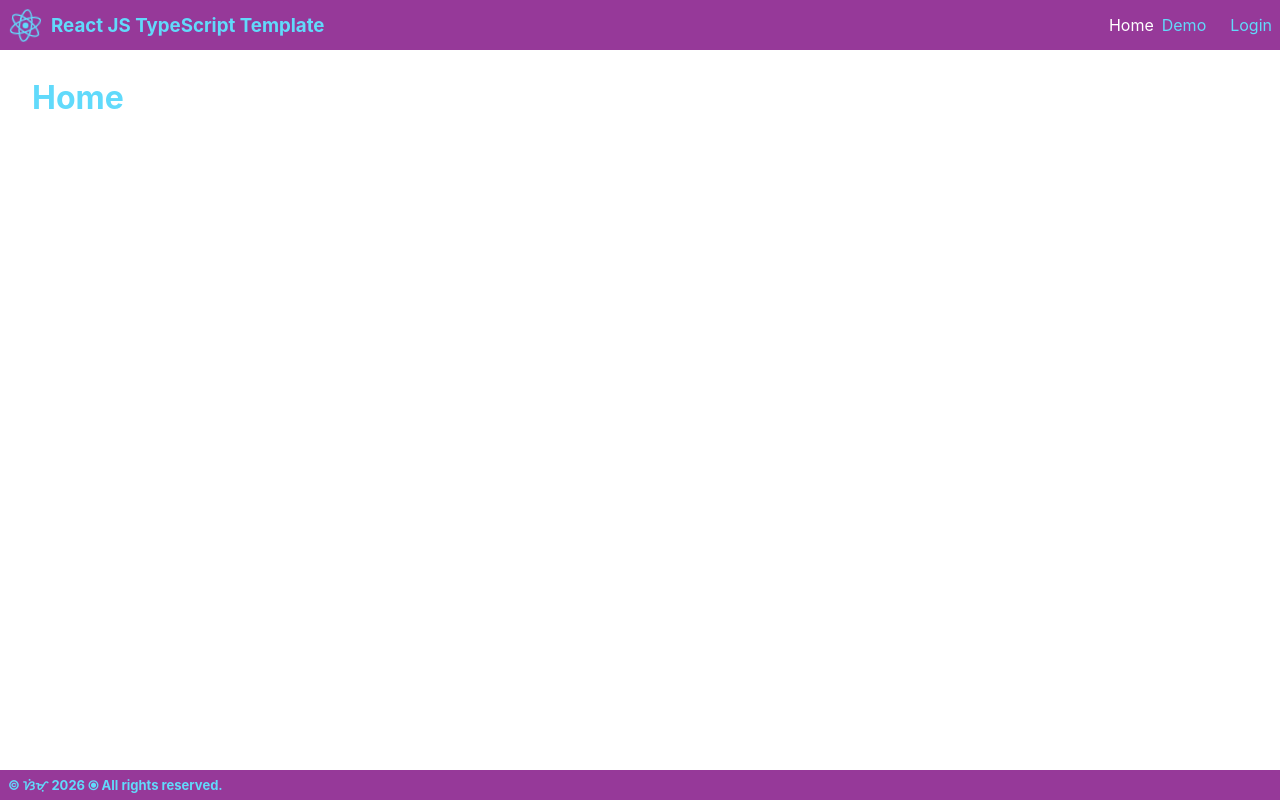
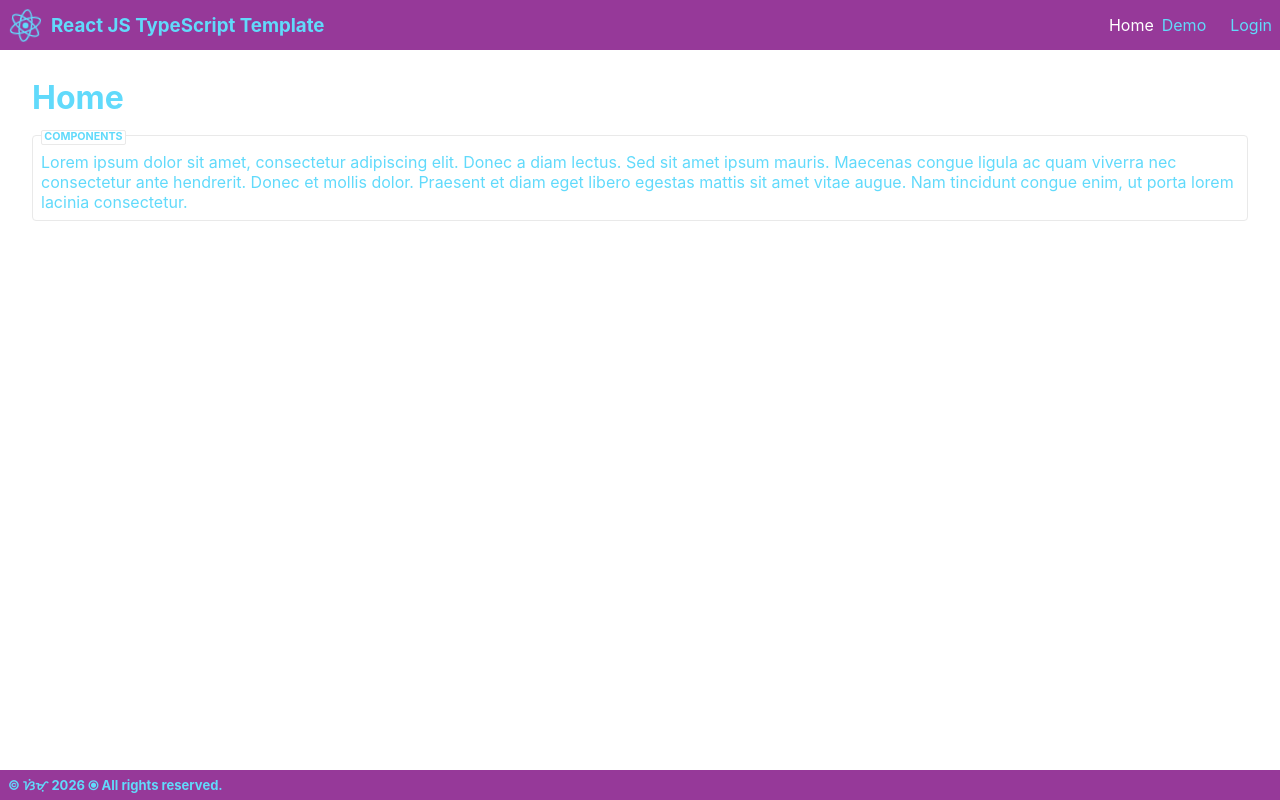
Before and after one commit to jaosimt/ts-app-template, a React (Create React App) app: page / in a window 1280 px wide. Built offline with nearby package versions, Linux system fonts and the light colour scheme.

Commit message:
cleanups

```diff
--- a/src/components/pages/demo/index.tsx
+++ b/src/components/pages/demo/index.tsx
@@ -23,11 +23,11 @@ export const Demo = () => {
     const [showPortal, setShowPortal] = useState(false);
     const [ctr, setCtr] = React.useState(0);
     const [paletteProps, setPaletteProps] = useState({
-        red: 0, //170,
-        green: 0, //160,
+        red: 150, //0, //170,
+        green: 200, //0, //160,
         blue: 255, //255,
         size: 42, //14,
-        stepShift: 7 //26
+        stepShift: 21 //7 //26
     });
     const [palette, setPalette] = useState<any>(generateAnalogousPalette({
         r: paletteProps.red,
@@ -57,7 +57,7 @@ export const Demo = () => {
         }, paletteProps.size, paletteProps.stepShift))
     }, [paletteProps]);
 
-    return <div data-component={'demo'} className={'width-100p'} style={{minHeight: '300px'}}>
+    return <div data-component={'demo'} className={'width-100p'} style={{minHeight: '490px'}}>
         <h1 className={'mt-0 line-height-1'}>Demo Page</h1>
 
         {
@@ -109,6 +109,7 @@ export const Demo = () => {
 
         <section className={'translate-fixed-center display-flex gap-0p5 flex-direction-column align-items-center'}>
             <Box
+                boxClassName={'background'}
                 width={430}
                 borderRadius={4}
                 borderColor={'rgb(255, 0, 0)'}
--- a/src/components/pages/home/index.tsx
+++ b/src/components/pages/home/index.tsx
@@ -1,8 +1,15 @@
 import React from 'react';
+import { Box } from '../../partials/box';
 
 const Home = () => {
     return <div data-component={'home'}>
         <h1 className={'mt-0 line-height-1'}>Home</h1>
+        <Box
+            title={'COMPONENTS'}
+            borderRadius={4}
+        >
+            <p className={'m-0'}>Lorem ipsum dolor sit amet, consectetur adipiscing elit. Donec a diam lectus. Sed sit amet ipsum mauris. Maecenas congue ligula ac quam viverra nec consectetur ante hendrerit. Donec et mollis dolor. Praesent et diam eget libero egestas mattis sit amet vitae augue. Nam tincidunt congue enim, ut porta lorem lacinia consectetur.</p>
+        </Box>
     </div>
 };
 
```
